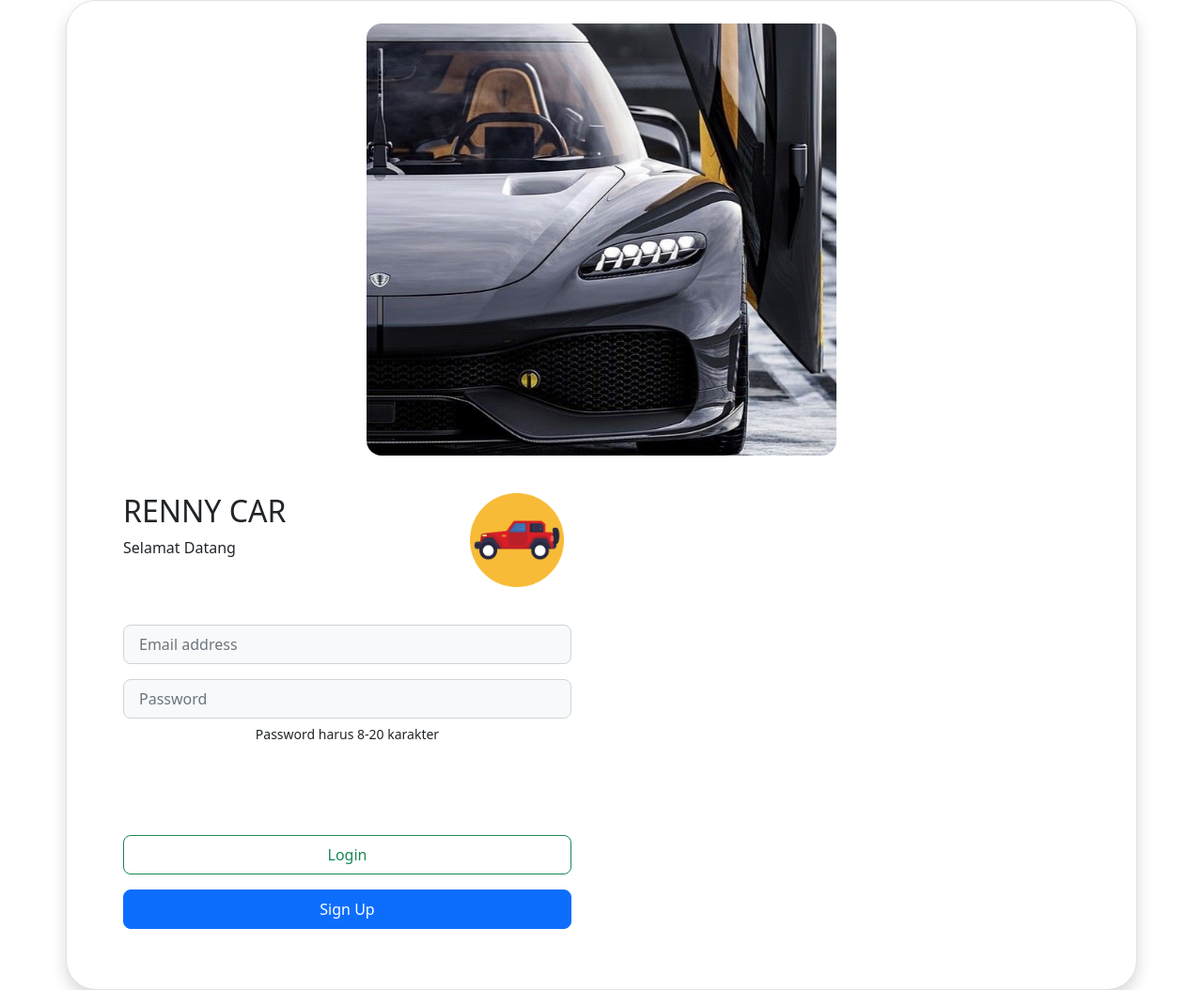
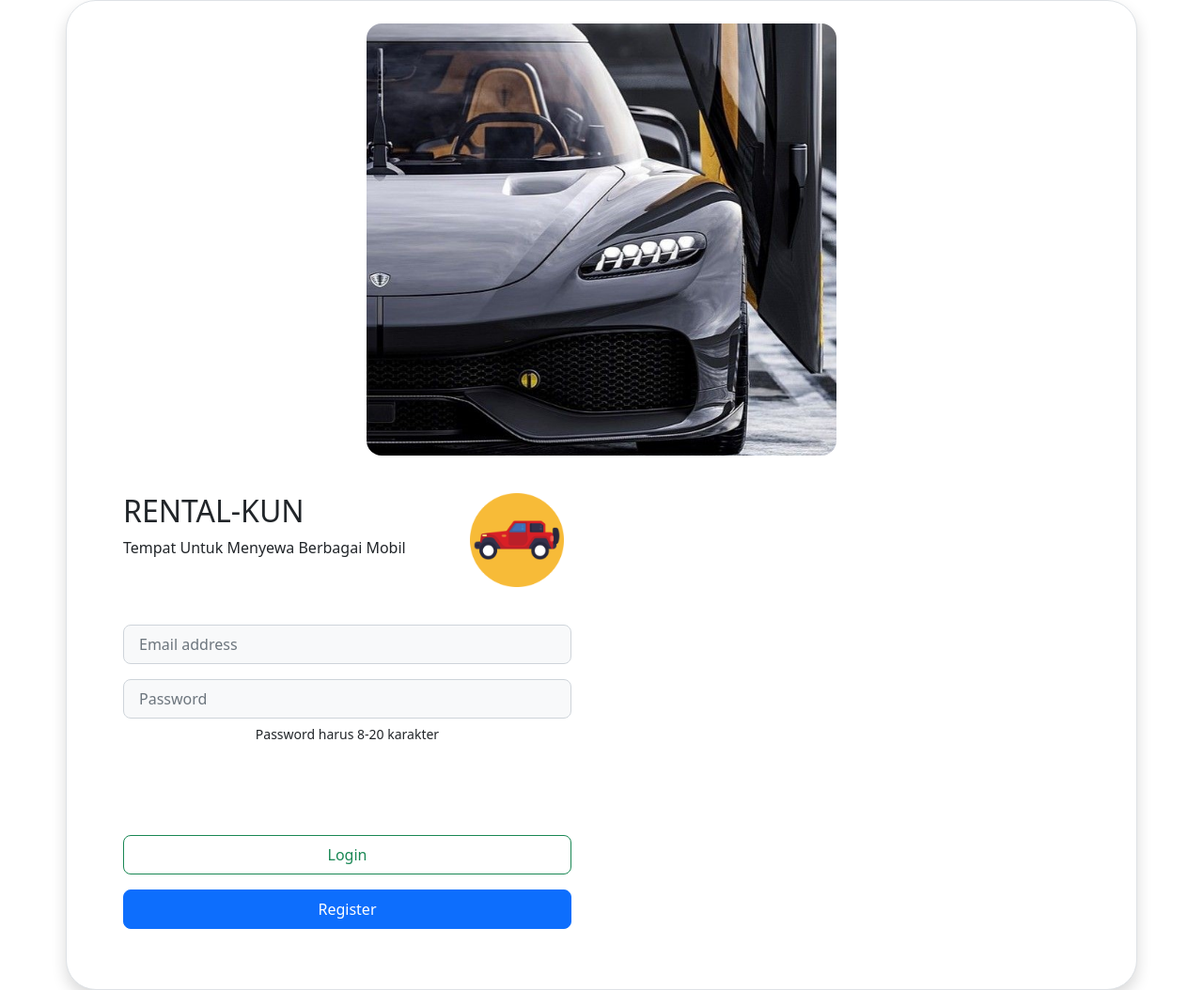
Before and after one commit to prymerich/Tool_TI, a PHP site: page /login.php in a window 1280 px wide. Shown: the whole page at 94% size. Run offline with PHP 8.4, Linux system fonts and the light colour scheme.

Commit message:
Add files via upload

```diff
--- a/Tool_web/login.php
+++ b/Tool_web/login.php
@@ -9,7 +9,7 @@
 
 // Jika pengguna sudah login, redirect ke halaman dashboard atau halaman utama
 if (isUserLoggedIn()) {
-    header("Location: index.php"); // Ganti dengan halaman dashboard atau halaman utama setelah login
+    header("Location: customer.php"); // Ganti dengan halaman dashboard atau halaman utama setelah login
     exit();
 }
 
@@ -34,17 +34,14 @@
         $username = $_POST["username"];
         $password = $_POST["password"];
 
-        $query = "SELECT * FROM signup WHERE username='$username'";
-        $result = mysqli_query($konek, $query);
+        $result = mysqli_query($konek, "SELECT * FROM signup WHERE username='$username'");
 
-        if ($result && mysqli_num_rows($result) > 0) {
+        if (mysqli_num_rows($result) === 1) {
             $row = mysqli_fetch_assoc($result);
 
             if (password_verify($password, $row["password"])) {
                 // Login berhasil
-                session_start();
-                $_SESSION["username"] = $username;
-                header("Location: dashboard.php"); // Ganti dengan halaman dashboard atau halaman utama setelah login
+                header("Location: index.php");
                 exit();
             } else {
                 $error_message = "Password salah. Silakan coba lagi.";
@@ -92,8 +89,8 @@
                     <div class="row align-items-center">
                         <div class="header-text mb-4">
                             <img src="logo.png" style="width:100px" class="me-2 mb-3 float-end">
-                            <h2>RENNY CAR</h2>
-                            <p>Selamat Datang</p>
+                            <h2>RENTAL-KUN</h2>
+                            <p>Tempat Untuk Menyewa Berbagai Mobil</p>
                         </div>
                         <div class="input-group mb-3">
                             <input type="text" class="form-control form-control-lg bg-light fs-6" placeholder="Email address" name="username">
@@ -117,7 +114,7 @@
                             <button class="btn btn-lg btn-outline-success w-100 fs-6" type="submit" name="action" value="login">Login</button>
                         </div>
                         <div class="input-group mb-3">
-                            <button class="btn btn-lg btn-primary w-100 fs-6" type="submit" name="action" value="signup">Sign Up</button>
+                            <button class="btn btn-lg btn-primary w-100 fs-6" type="submit" name="action" value="signup">Register</button>
                         </div>
                     </div>
                 </div>
```
